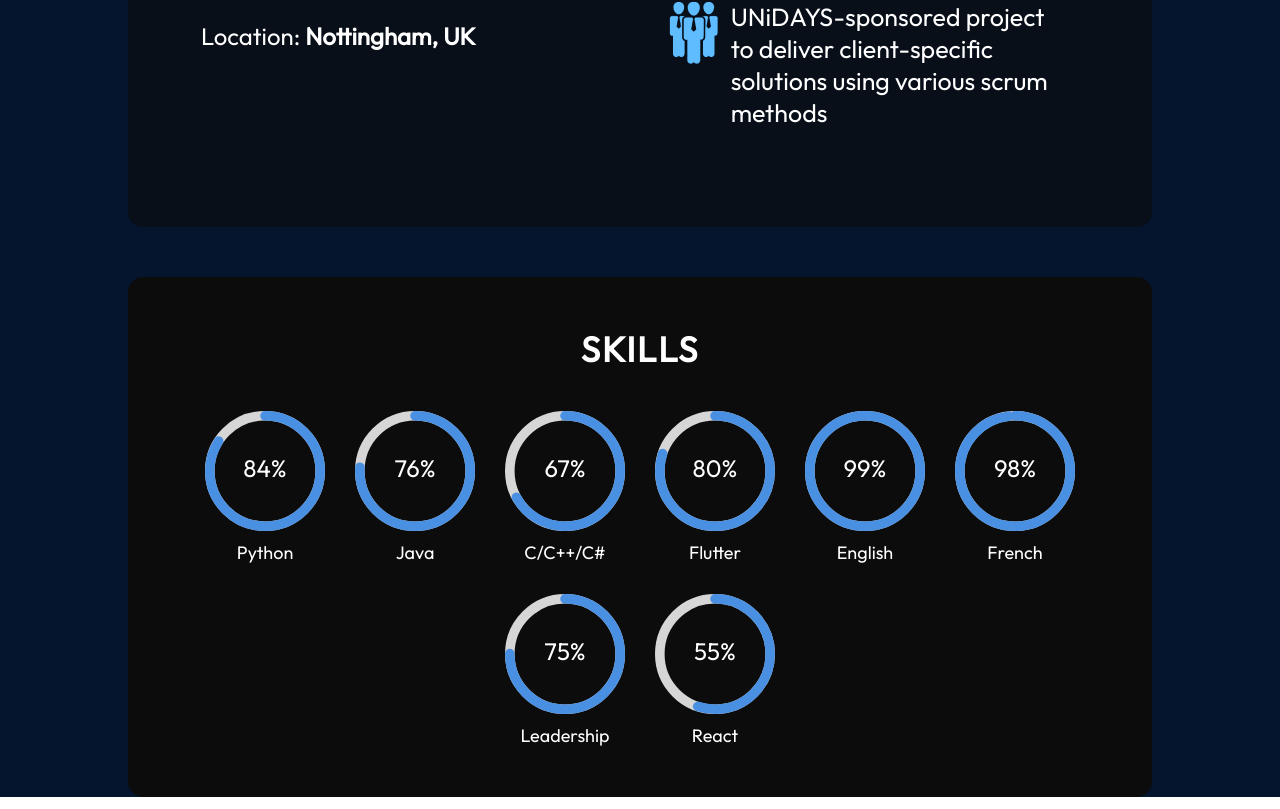
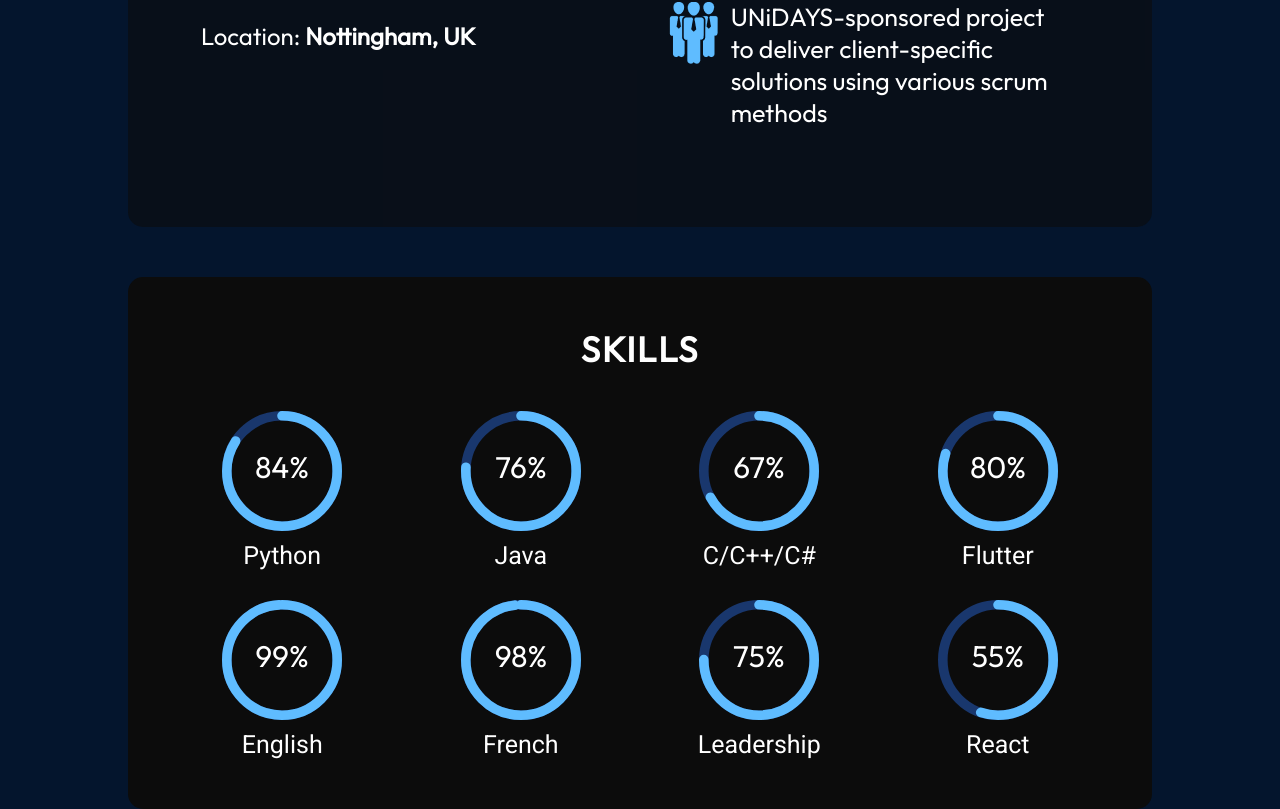
Before and after one commit to playhavoc/MyPortfolio, a React (Vite) app: page / in a window 1280 px wide. Shown: the part 1420-2229 px from the top of the page. Built offline with nearby package versions, Linux system fonts and the light colour scheme.

Commit message:
feat: added the skills

```diff
--- a/src/components/Skills/Skills.jsx
+++ b/src/components/Skills/Skills.jsx
@@ -27,8 +27,9 @@ export const Skills = () => {
               text={`${skill.percentage}%`}
               styles={buildStyles({
                 textColor: "white",
-                pathColor: "#4a90e2",
-                trailColor: "#d6d6d6",
+                textSize: 25,
+                pathColor: "#5FBCFF",
+                trailColor: "#19376D",
               })}
             />
             <p className={styles.skillName}>{skill.name}</p>
--- a/src/components/Skills/Skills.module.css
+++ b/src/components/Skills/Skills.module.css
@@ -22,10 +22,11 @@
 }
 
 .skillsGrid {
-  display: flex;
-  flex-wrap: wrap;
+  display: grid;
+  grid-template-columns: repeat(4, 1fr);
+  grid-template-rows: repeat(2, 1fr);
   gap: 30px;
-  justify-content: center;
+  justify-items: center;
 }
 
 .skillItem {
@@ -37,9 +38,10 @@
 
 .skillName {
   margin-top: 10px;
-  font-size: 18px;
+  font-size: 25px;
   color: var(--color-text);
   text-align: center;
+  font-family: var(--font-roboto);
 }
 
 @media screen and (max-width: 830px) {
@@ -48,6 +50,8 @@
   }
 
   .skillsGrid {
+    grid-template-columns: repeat(2, 1fr);
+    grid-template-rows: repeat(4, 1fr);
     gap: 20px;
   }
 
```
